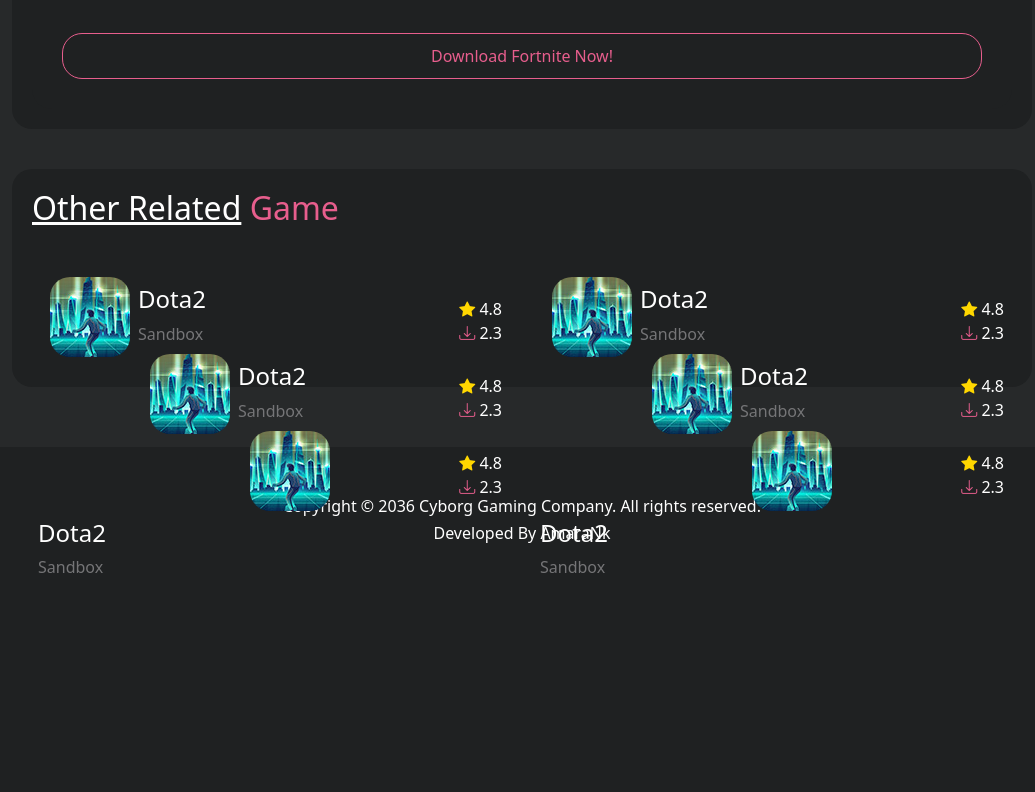
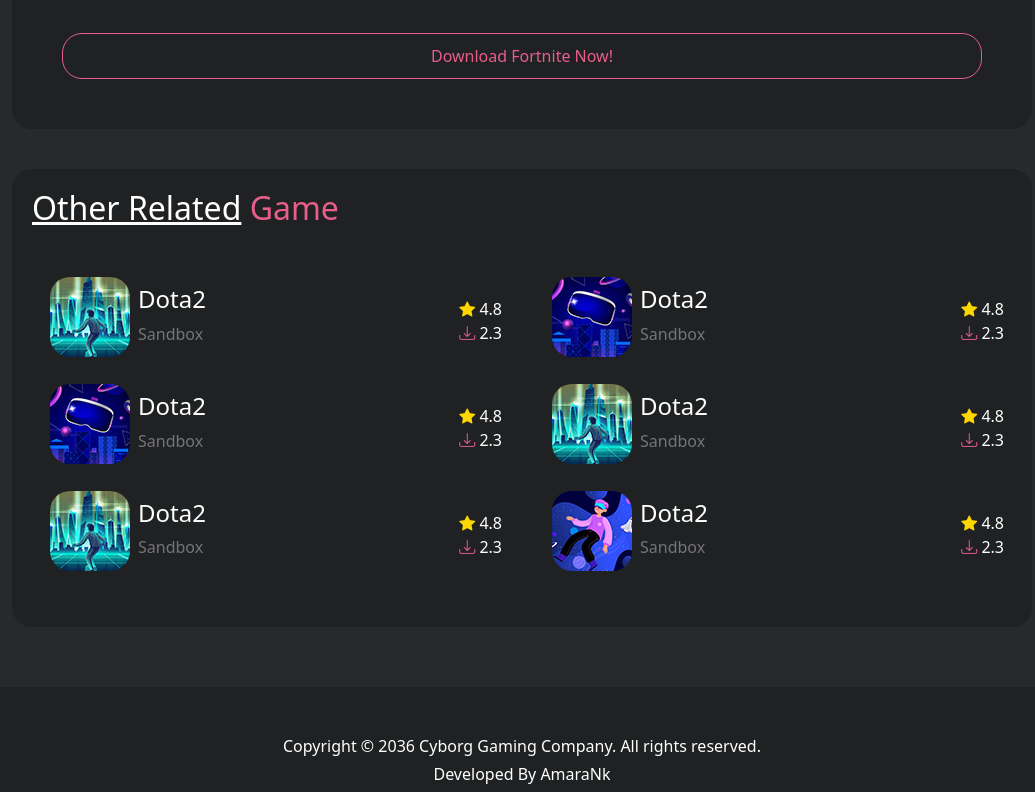
Before and after one commit to AmraNK9/Cyborg-font-end-, a plain HTML site: page Detail.html in a window 1280 px wide. Shown: the part 1094-1886 px from the top of the page, without its empty margins (118-1153 px from the left). Before the commit the page ends 1681 px from the top, so only its background shows below. Drawn offline with nearby package versions, Linux system fonts and the light colour scheme.

Commit message:
fix-error

```diff
--- a/Detail.css
+++ b/Detail.css
@@ -105,7 +105,6 @@ section{
     text-decoration: underline;
 }
 .other_related-col{
-    height: 100px;
     width: 50%;
     padding: 10px;
 }
@@ -147,6 +146,7 @@ footer{
 
   .item{
     display: block;
+    margin-bottom: 30px;
   }
   .item>img{
     display: inline;
@@ -162,6 +162,9 @@ footer{
     top: 20px;
     right: 10px;
   }
+  .clear-both{
+    clear: both;
+  }
   @media screen and (min-width: 767px) {
     .mt20{
         margin-top: 100px;
--- a/Detail.html
+++ b/Detail.html
@@ -104,8 +104,21 @@
         </h2>
         <div class="row">
           <div class="col-md-6 other_related-col">
+
+            <div class="item position-relative ">
+              <img src="images/game-01.jpg" class="float-start clear-both" alt="">
+             <div class="col-md-6 p-2  pt-2">
+              <h4 class="d-block">Dota2</h4>
+              <span class="">Sandbox</span>
+             </div>
+             <ul class="position-absolute ">
+                <li><i class="bi bi-star-fill"></i> 4.8</li>
+                <li><i class="bi bi-download"></i> 2.3</li>
+             </ul>
+            </div>
+
             <div class="item position-relative">
-              <img src="images/game-01.jpg" class="float-start" alt="">
+              <img src="images/game-02.jpg" class="float-start clear-both" alt="">
              <div class="col-md-6 p-2  pt-2">
               <h4 class="d-block">Dota2</h4>
               <span class="">Sandbox</span>
@@ -117,7 +130,33 @@
             </div>
 
             <div class="item position-relative">
-              <img src="images/game-01.jpg" class="float-start" alt="">
+              <img src="images/game-01.jpg" class="float-start clear-both" alt="">
+             <div class="col-md-6 p-2  pt-2">
+              <h4 class="d-block">Dota2</h4>
+              <span class="">Sandbox</span>
+             </div>
+             <ul class="position-absolute">
+                <li><i class="bi bi-star-fill"></i> 4.8</li>
+                <li><i class="bi bi-download"></i> 2.3</li>
+             </ul>
+            </div>
+          </div>
+          <div class="col-md-6 other_related-col">
+
+            <div class="item position-relative ">
+              <img src="images/game-02.jpg" class="float-start clear-both" alt="">
+             <div class="col-md-6 p-2  pt-2">
+              <h4 class="d-block">Dota2</h4>
+              <span class="">Sandbox</span>
+             </div>
+             <ul class="position-absolute ">
+                <li><i class="bi bi-star-fill"></i> 4.8</li>
+                <li><i class="bi bi-download"></i> 2.3</li>
+             </ul>
+            </div>
+
+            <div class="item position-relative">
+              <img src="images/game-01.jpg" class="float-start clear-both" alt="">
              <div class="col-md-6 p-2  pt-2">
               <h4 class="d-block">Dota2</h4>
               <span class="">Sandbox</span>
@@ -129,20 +168,7 @@
             </div>
 
             <div class="item position-relative">
-              <img src="images/game-01.jpg" class="float-start" alt="">
-             <div class="col-md-6 p-2  pt-2">
-              <h4 class="d-block">Dota2</h4>
-              <span class="">Sandbox</span>
-             </div>
-             <ul class="position-absolute">
-                <li><i class="bi bi-star-fill"></i> 4.8</li>
-                <li><i class="bi bi-download"></i> 2.3</li>
-             </ul>
-            </div>
-          </div>
-          <div class="col-md-6 other_related-col">
-            <div class="item position-relative">
-              <img src="images/game-01.jpg" class="float-start" alt="">
+              <img src="images/game-03.jpg" class="float-start clear-both" alt="">
              <div class="col-md-6 p-2  pt-2">
               <h4 class="d-block">Dota2</h4>
               <span class="">Sandbox</span>
@@ -153,29 +179,6 @@
              </ul>
             </div>
 
-            <div class="item position-relative">
-              <img src="images/game-01.jpg" class="float-start" alt="">
-             <div class="col-md-6 p-2  pt-2">
-              <h4 class="d-block">Dota2</h4>
-              <span class="">Sandbox</span>
-             </div>
-             <ul class="position-absolute">
-                <li><i class="bi bi-star-fill"></i> 4.8</li>
-                <li><i class="bi bi-download"></i> 2.3</li>
-             </ul>
-            </div>
-
-            <div class="item position-relative">
-              <img src="images/game-01.jpg" class="float-start" alt="">
-             <div class="col-md-6 p-2  pt-2">
-              <h4 class="d-block">Dota2</h4>
-              <span class="">Sandbox</span>
-             </div>
-             <ul class="position-absolute">
-                <li><i class="bi bi-star-fill"></i> 4.8</li>
-                <li><i class="bi bi-download"></i> 2.3</li>
-             </ul>
-            </div>
           </div>
         </div>
 
```
